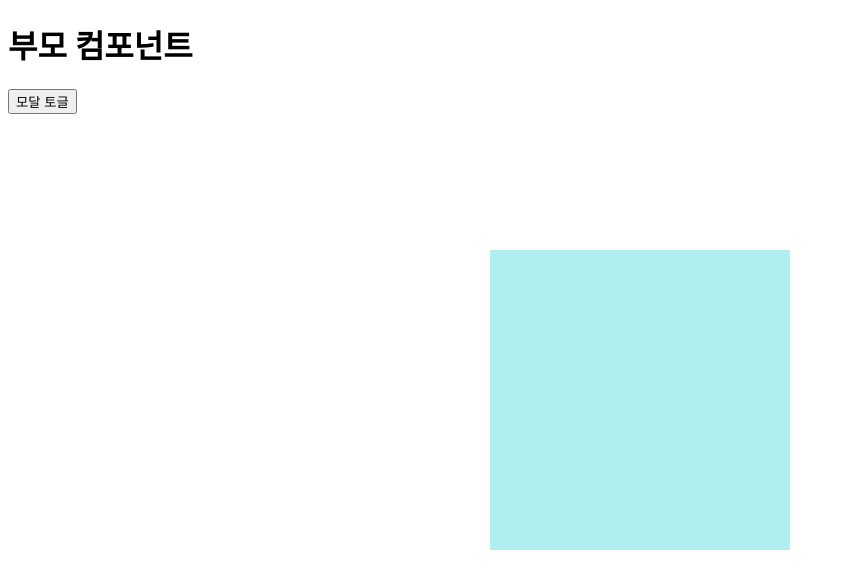
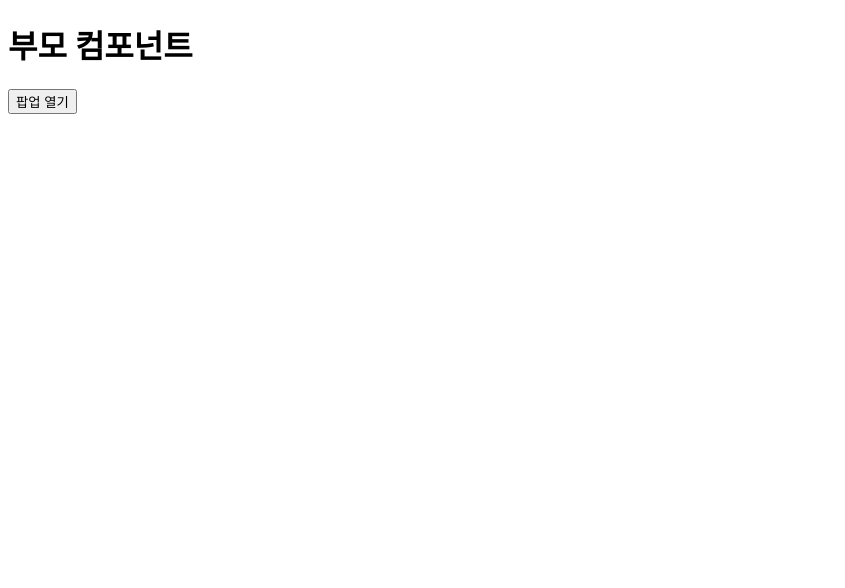
Before and after one commit to 2Joopiter/first-react, a React (Create React App) app: page / in a window 1280 px wide. Shown: the top 588 px of the page, without its empty margins (0-845 px from the left). Built offline with nearby package versions, Linux system fonts and the light colour scheme.

Commit message:
state 값을 활용한 모달 토글 기능

```diff
--- a/src/App.jsx
+++ b/src/App.jsx
@@ -1,24 +1,24 @@
 import Modal from './modal/Modal';
+import { useState } from 'react';
 
 export default function App() {
 	console.log('app re-rendered');
-	let isOpen = true;
 
-	const handleModal = () => {
-		isOpen = false;
-	};
+	// useState hook은 배열을 반환
+	// 배열에는 [초기State 값, 해당 state 변경 전용 함수] 가 담겨진것임
+	const [IsOpen, setIsOpen] = useState(false);
 	return (
 		<>
 			<h1>부모 컴포넌트</h1>
-			<button onClick={handleModal}>모달 토글</button>
-			{isOpen && <Modal />}
+			<button onClick={() => setIsOpen(!IsOpen)}>{IsOpen ? '팝업 닫기' : '팝업 열기'}</button>
+			{IsOpen && <Modal />}
 		</>
 	);
 }
 
 /*
 	library vs framework
-	-library (react, jQuery): 자주 쓰는 편의기능의 문법만 함수형태로 따로 준비되어 있는 구조. 필요한걸 가져와서 쓰면 되므로 코드의 응용범위가 넓은 대신 직접 코드를 조합해서 로직을 만들어야 하므로 개발자의 역량에 따라 난이도가 있음
+	-library (react, jQuery): 자주 쓰는 편의기능의 문법만 함수형태로 따로 준비되어 있는 구조. 코드의 응용범위가 넓은 대신 직접 코드를 조합해서 로직을 만들어야 하므로 개발자의 역량에 따라 난이도가 있음
 	-framework (vue, angular, next): 모든 시스템 틀을 강제해서 framework만의 고유 문법을 활용해야만 개발 가능하기 때문에 그 문법을 가져다 쓰기만 하면 되므로 작업자의 개입이 적어져서 코드 난이도는 쉬워지지만 응용 범위가 적어짐
 
 	react에서의 hook 개념 (16버전에서 새로 생김. 이전까지는 객체지향의 class 기반이었음)
```
